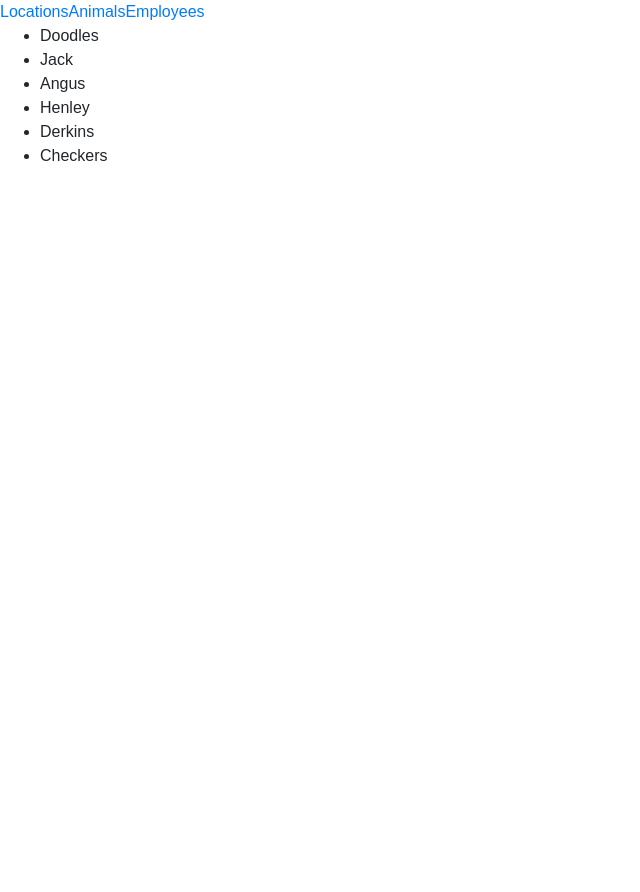
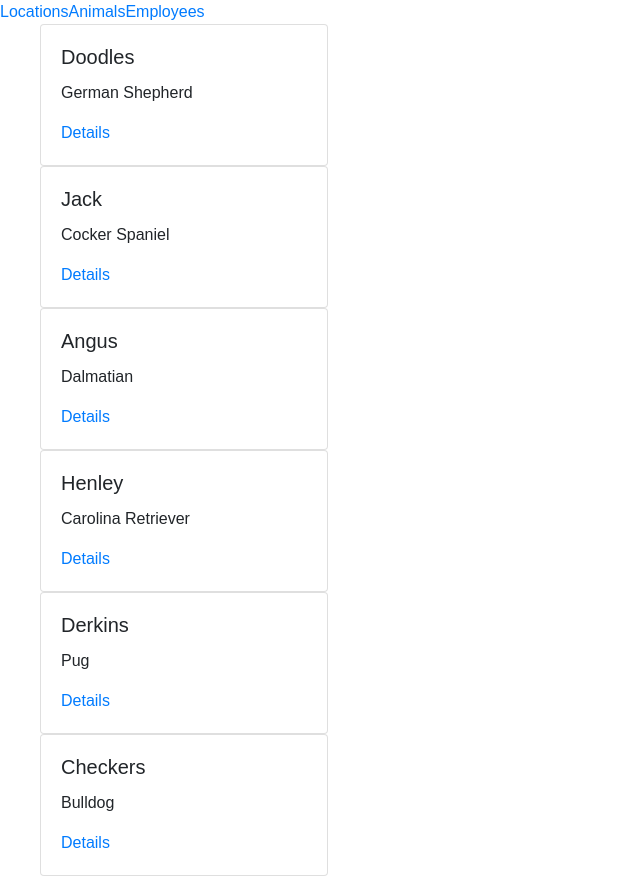
Before and after one commit to ebventurino/React-Practice, a React (Create React App) app: page /animals in a window 1280 px wide. Shown: the whole page, without its empty margins (0-640 px from the left). Before the commit the page ends 800 px from the top, so only its background shows below. Built offline with nearby package versions, Linux system fonts and the light colour scheme.

Commit message:
added cards

```diff
--- /dev/null
+++ b/src/Animal.js
@@ -0,0 +1,23 @@
+import React from "react"
+import { Link } from "react-router-dom"
+import "bootstrap/dist/css/bootstrap.min.css"
+
+
+export default props => {
+    return (
+        <div className="card" style={{width: `18rem`}}>
+            <div className="card-body">
+                <h5 className="card-title">
+                    {props.banana.name}
+                </h5>
+                <p className="card-text">{props.banana.breed}</p>
+                {
+                    <Link to={`/animals/${props.banana.id}`}
+                          className="card-link">
+                        Details
+                    </Link>
+                }
+            </div>
+        </div>
+    )
+}
--- a/src/AnimalList.js
+++ b/src/AnimalList.js
@@ -1,15 +1,16 @@
 import React, { Component } from "react"
+import Animal from "./Animal"
 
 
 export default class AnimalList extends Component {
     state = {
         animals: [
-            { id: 1, name: "Doodles" },
-            { id: 2, name: "Jack" },
-            { id: 3, name: "Angus" },
-            { id: 4, name: "Henley" },
-            { id: 5, name: "Derkins" },
-            { id: 6, name: "Checkers" }
+            { id: 1, name: "Doodles", breed: "German Shepherd" },
+            { id: 2, name: "Jack", breed: "Cocker Spaniel" },
+            { id: 3, name: "Angus", breed: "Dalmatian" },
+            { id: 4, name: "Henley", breed: "Carolina Retriever" },
+            { id: 5, name: "Derkins", breed: "Pug" },
+            { id: 6, name: "Checkers", breed: "Bulldog" }
         ]
     }
 
@@ -18,8 +19,10 @@ export default class AnimalList extends Component {
             <React.Fragment>
                 <ul>
                 {
-                    this.state.animals.map(animal =>  <li>{animal.name}</li> )
+                    this.state.animals.map(animal => <Animal banana = {animal}/> )
                 }
+
+
                 </ul>
             </React.Fragment>
         )
--- a/src/ApplicationViews.js
+++ b/src/ApplicationViews.js
@@ -3,6 +3,7 @@ import React, { Component } from "react"
 import AnimalList from './AnimalList'
 import LocationList from './LocationList'
 import EmployeeList from './EmployeeList'
+import Animal from './Animal'
 
 
 export default class ApplicationViews extends Component {
@@ -10,7 +11,8 @@ export default class ApplicationViews extends Component {
         return (
             <React.Fragment>
                 <Route exact path="/" component={LocationList} />
-                <Route path="/animals" component={AnimalList} />
+                <Route exact path="/animals" component={AnimalList} />
+                <Route path="/animals/:animalId" component={Animal} />
                 <Route path="/employees" component={EmployeeList} />
             </React.Fragment>
         )
--- a/src/EmployeeList.js
+++ b/src/EmployeeList.js
@@ -5,10 +5,10 @@ export default class Employee extends Component {
 
     state = {
         employees: [
-            { name: "Jessica Younker" },
-            { name: "Jordan Nelson" },
-            { name: "Zoe LeBlanc" },
-            { name: "Blaise Roberts" }
+            { id: 1, name: "Jessica Younker" },
+            { id: 2, name: "Jordan Nelson" },
+            { id: 3, name: "Zoe LeBlanc" },
+            { id: 4, name: "Blaise Roberts" }
         ]
     }
 
@@ -17,7 +17,7 @@ export default class Employee extends Component {
             <React.Fragment>
                 <ul>
                 {
-                    this.state.employees.map(employee =>  <li>{employee.name}</li> )
+                    this.state.employees.map(employee =>   <li key={employee.id}>{employee.name}</li> )
                 }
                 </ul>
             </React.Fragment>
--- a/src/LocationList.js
+++ b/src/LocationList.js
@@ -5,8 +5,8 @@ export default class Locations extends Component {
 
     state = {
         locations: [
-            { name: "Nashville North" },
-            { name: "Nashville South" }
+            { id: 1, name: "Nashville North" },
+            { id: 2, name: "Nashville South" }
         ]
     }
 
@@ -15,7 +15,7 @@ export default class Locations extends Component {
             <React.Fragment>
                 <ul>
                 {
-                    this.state.locations.map(location =>  <li>{location.name}</li> )
+                    this.state.locations.map(location =>   <li key={location.id}>{location.name}</li> )
                 }
                 </ul>
             </React.Fragment>
```
